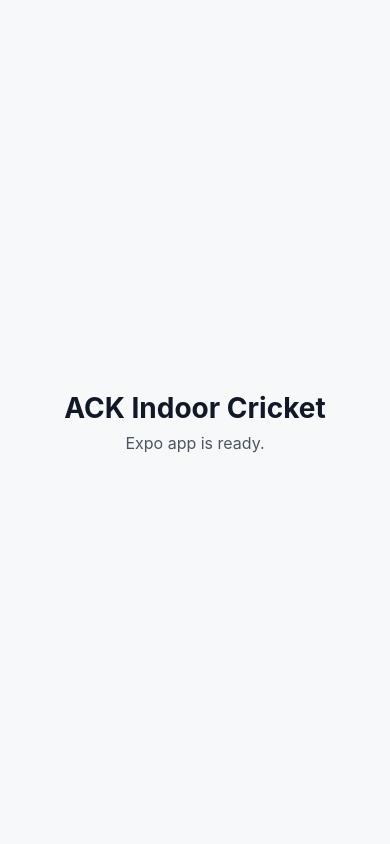
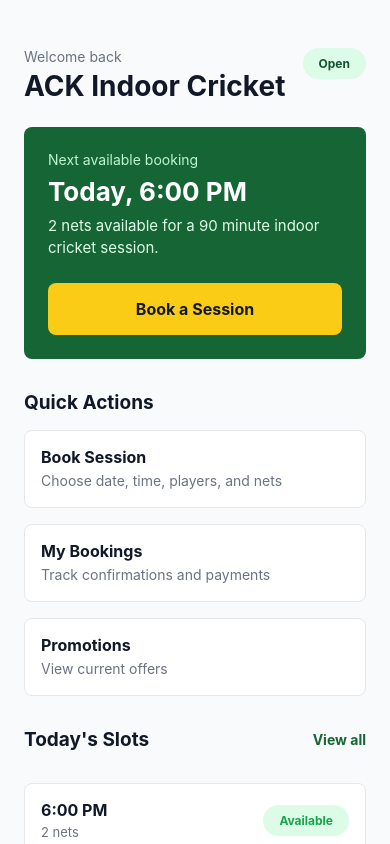
Before and after one commit to ChamiduPrabodya/ACK-cricket---Mobile, a React Native app in the folder frontend/: screen / in a window 390 px wide. Built offline with nearby package versions, Linux system fonts and the light colour scheme.

Commit message:
Add mobile home page

```diff
--- a/frontend/App.js
+++ b/frontend/App.js
@@ -1,34 +1,12 @@
 import { StatusBar } from 'expo-status-bar';
-import { StyleSheet, Text, View } from 'react-native';
+import { View } from 'react-native';
+import HomeScreen from './src/screens/HomeScreen';
 
 export default function App() {
   return (
-    <View style={styles.container}>
-      <Text style={styles.title}>ACK Indoor Cricket</Text>
-      <Text style={styles.subtitle}>Expo app is ready.</Text>
+    <View style={{ flex: 1 }}>
+      <HomeScreen />
       <StatusBar style="auto" />
     </View>
   );
 }
-
-const styles = StyleSheet.create({
-  container: {
-    flex: 1,
-    alignItems: 'center',
-    justifyContent: 'center',
-    backgroundColor: '#f7f8fa',
-    padding: 24,
-  },
-  title: {
-    color: '#111827',
-    fontSize: 28,
-    fontWeight: '700',
-    textAlign: 'center',
-  },
-  subtitle: {
-    marginTop: 8,
-    color: '#4b5563',
-    fontSize: 16,
-    textAlign: 'center',
-  },
-});
--- a/frontend/src/screens/HomeScreen.js
+++ b/frontend/src/screens/HomeScreen.js
@@ -0,0 +1,279 @@
+import { ScrollView, StyleSheet, Text, TouchableOpacity, View } from 'react-native';
+import { colors, fonts, spacing } from '../theme';
+
+const quickActions = [
+  { label: 'Book Session', detail: 'Choose date, time, players, and nets' },
+  { label: 'My Bookings', detail: 'Track confirmations and payments' },
+  { label: 'Promotions', detail: 'View current offers' },
+];
+
+const availableSlots = [
+  { time: '6:00 PM', nets: '2 nets', status: 'Available' },
+  { time: '7:30 PM', nets: '1 net', status: 'Filling fast' },
+  { time: '9:00 PM', nets: '3 nets', status: 'Available' },
+];
+
+export default function HomeScreen() {
+  return (
+    <ScrollView style={styles.screen} contentContainerStyle={styles.content}>
+      <View style={styles.header}>
+        <View>
+          <Text style={styles.kicker}>Welcome back</Text>
+          <Text style={styles.title}>ACK Indoor Cricket</Text>
+        </View>
+        <View style={styles.badge}>
+          <Text style={styles.badgeText}>Open</Text>
+        </View>
+      </View>
+
+      <View style={styles.hero}>
+        <Text style={styles.heroLabel}>Next available booking</Text>
+        <Text style={styles.heroTime}>Today, 6:00 PM</Text>
+        <Text style={styles.heroCopy}>2 nets available for a 90 minute indoor cricket session.</Text>
+        <TouchableOpacity style={styles.primaryButton} activeOpacity={0.85}>
+          <Text style={styles.primaryButtonText}>Book a Session</Text>
+        </TouchableOpacity>
+      </View>
+
+      <View style={styles.section}>
+        <Text style={styles.sectionTitle}>Quick Actions</Text>
+        <View style={styles.actionGrid}>
+          {quickActions.map((action) => (
+            <TouchableOpacity key={action.label} style={styles.actionCard} activeOpacity={0.8}>
+              <Text style={styles.actionTitle}>{action.label}</Text>
+              <Text style={styles.actionDetail}>{action.detail}</Text>
+            </TouchableOpacity>
+          ))}
+        </View>
+      </View>
+
+      <View style={styles.section}>
+        <View style={styles.sectionHeader}>
+          <Text style={styles.sectionTitle}>Today's Slots</Text>
+          <Text style={styles.sectionLink}>View all</Text>
+        </View>
+        <View style={styles.slotList}>
+          {availableSlots.map((slot) => (
+            <View key={slot.time} style={styles.slotRow}>
+              <View>
+                <Text style={styles.slotTime}>{slot.time}</Text>
+                <Text style={styles.slotMeta}>{slot.nets}</Text>
+              </View>
+              <View
+                style={[
+                  styles.statusPill,
+                  slot.status === 'Filling fast' && styles.warningPill,
+                ]}
+              >
+                <Text
+                  style={[
+                    styles.statusText,
+                    slot.status === 'Filling fast' && styles.warningText,
+                  ]}
+                >
+                  {slot.status}
+                </Text>
+              </View>
+            </View>
+          ))}
+        </View>
+      </View>
+
+      <View style={styles.promo}>
+        <Text style={styles.promoTitle}>Weekend Team Offer</Text>
+        <Text style={styles.promoCopy}>Book 2 nets this weekend and get 10% off your session fee.</Text>
+      </View>
+    </ScrollView>
+  );
+}
+
+const styles = StyleSheet.create({
+  screen: {
+    flex: 1,
+    backgroundColor: colors.background,
+  },
+  content: {
+    padding: spacing.lg,
+    paddingTop: spacing.xxl,
+    paddingBottom: spacing.xxl,
+  },
+  header: {
+    alignItems: 'flex-start',
+    flexDirection: 'row',
+    justifyContent: 'space-between',
+    marginBottom: spacing.lg,
+  },
+  kicker: {
+    color: colors.mutedText,
+    fontFamily: fonts.medium,
+    fontSize: 14,
+    marginBottom: spacing.xs,
+  },
+  title: {
+    color: colors.text,
+    fontFamily: fonts.bold,
+    fontSize: 28,
+    fontWeight: '700',
+  },
+  badge: {
+    backgroundColor: '#DCFCE7',
+    borderRadius: 999,
+    paddingHorizontal: spacing.md,
+    paddingVertical: spacing.sm,
+  },
+  badgeText: {
+    color: colors.primaryDark,
+    fontFamily: fonts.bold,
+    fontSize: 12,
+    fontWeight: '700',
+  },
+  hero: {
+    backgroundColor: colors.primary,
+    borderRadius: 8,
+    padding: spacing.lg,
+  },
+  heroLabel: {
+    color: '#BBF7D0',
+    fontFamily: fonts.medium,
+    fontSize: 14,
+    marginBottom: spacing.sm,
+  },
+  heroTime: {
+    color: colors.surface,
+    fontFamily: fonts.bold,
+    fontSize: 26,
+    fontWeight: '700',
+  },
+  heroCopy: {
+    color: '#DCFCE7',
+    fontFamily: fonts.regular,
+    fontSize: 15,
+    lineHeight: 22,
+    marginTop: spacing.sm,
+  },
+  primaryButton: {
+    alignItems: 'center',
+    backgroundColor: colors.secondary,
+    borderRadius: 8,
+    marginTop: spacing.lg,
+    paddingVertical: spacing.md,
+  },
+  primaryButtonText: {
+    color: colors.text,
+    fontFamily: fonts.bold,
+    fontSize: 16,
+    fontWeight: '700',
+  },
+  section: {
+    marginTop: spacing.xl,
+  },
+  sectionHeader: {
+    alignItems: 'center',
+    flexDirection: 'row',
+    justifyContent: 'space-between',
+    marginBottom: spacing.md,
+  },
+  sectionTitle: {
+    color: colors.text,
+    fontFamily: fonts.bold,
+    fontSize: 19,
+    fontWeight: '700',
+    marginBottom: spacing.md,
+  },
+  sectionLink: {
+    color: colors.primary,
+    fontFamily: fonts.bold,
+    fontSize: 14,
+    fontWeight: '700',
+    marginBottom: spacing.md,
+  },
+  actionGrid: {
+    gap: spacing.md,
+  },
+  actionCard: {
+    backgroundColor: colors.surface,
+    borderColor: colors.border,
+    borderRadius: 8,
+    borderWidth: 1,
+    padding: spacing.md,
+  },
+  actionTitle: {
+    color: colors.text,
+    fontFamily: fonts.bold,
+    fontSize: 16,
+    fontWeight: '700',
+  },
+  actionDetail: {
+    color: colors.mutedText,
+    fontFamily: fonts.regular,
+    fontSize: 14,
+    lineHeight: 20,
+    marginTop: spacing.xs,
+  },
+  slotList: {
+    backgroundColor: colors.surface,
+    borderColor: colors.border,
+    borderRadius: 8,
+    borderWidth: 1,
+    overflow: 'hidden',
+  },
+  slotRow: {
+    alignItems: 'center',
+    borderBottomColor: colors.border,
+    borderBottomWidth: 1,
+    flexDirection: 'row',
+    justifyContent: 'space-between',
+    padding: spacing.md,
+  },
+  slotTime: {
+    color: colors.text,
+    fontFamily: fonts.bold,
+    fontSize: 16,
+    fontWeight: '700',
+  },
+  slotMeta: {
+    color: colors.mutedText,
+    fontFamily: fonts.regular,
+    fontSize: 13,
+    marginTop: spacing.xs,
+  },
+  statusPill: {
+    backgroundColor: '#DCFCE7',
+    borderRadius: 999,
+    paddingHorizontal: spacing.md,
+    paddingVertical: spacing.sm,
+  },
+  warningPill: {
+    backgroundColor: '#FEF3C7',
+  },
+  statusText: {
+    color: colors.success,
+    fontFamily: fonts.bold,
+    fontSize: 12,
+    fontWeight: '700',
+  },
+  warningText: {
+    color: colors.warning,
+  },
+  promo: {
+    backgroundColor: colors.surface,
+    borderColor: colors.secondary,
+    borderRadius: 8,
+    borderWidth: 1,
+    marginTop: spacing.xl,
+    padding: spacing.lg,
+  },
+  promoTitle: {
+    color: colors.text,
+    fontFamily: fonts.bold,
+    fontSize: 18,
+    fontWeight: '700',
+  },
+  promoCopy: {
+    color: colors.mutedText,
+    fontFamily: fonts.regular,
+    fontSize: 14,
+    lineHeight: 21,
+    marginTop: spacing.sm,
+  },
+});
```
Also changed, not shown: frontend/package.json (+8 -9 lines), 1 other file (tests, documents, lock files or other folders).
